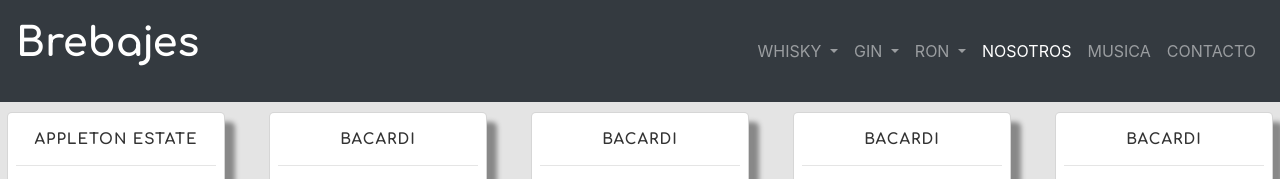
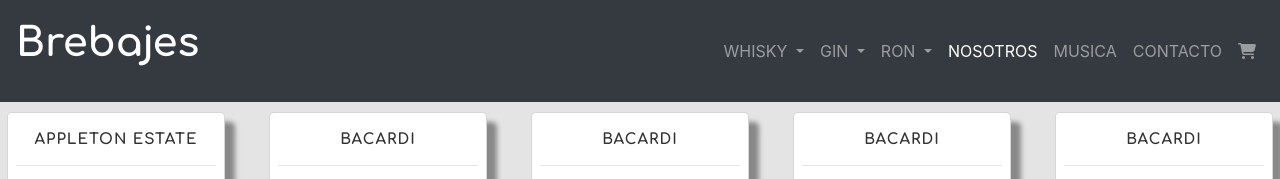
Before and after one commit to LeoSplendore/proyecto-final-coder, a website: page Ron.html in a window 1280 px wide. Shown: the top 179 px of the page. Drawn offline with nearby package versions, Linux system fonts and the light colour scheme.

Commit message:
shopping-cart

```diff
--- a/Ron.html
+++ b/Ron.html
@@ -55,7 +55,10 @@
                             </li>
                             <li class="nav-item">
                                 <a class="nav-link" href="Ron.html#pie">CONTACTO</a>
-                          </li>
+                            </li>
+                            <li class="nav-item">
+                                <a class="nav-link" href="Cart.html"><i class="fas fa-shopping-cart"></i></a>
+                            </li>
                         </ul>
                     </div>
             </nav>
```
Also changed, not shown: Cart.html (added, +1 -0 lines), faqs.html (+4 -1 lines), gin.html (+4 -1 lines), index.html (+5 -2 lines), tragosCon-gin.html (+4 -1 lines), tragosCon-ron.html (+4 -1 lines), tragosCon-whisky.html (+4 -1 lines), whisky.html (+4 -1 lines).
